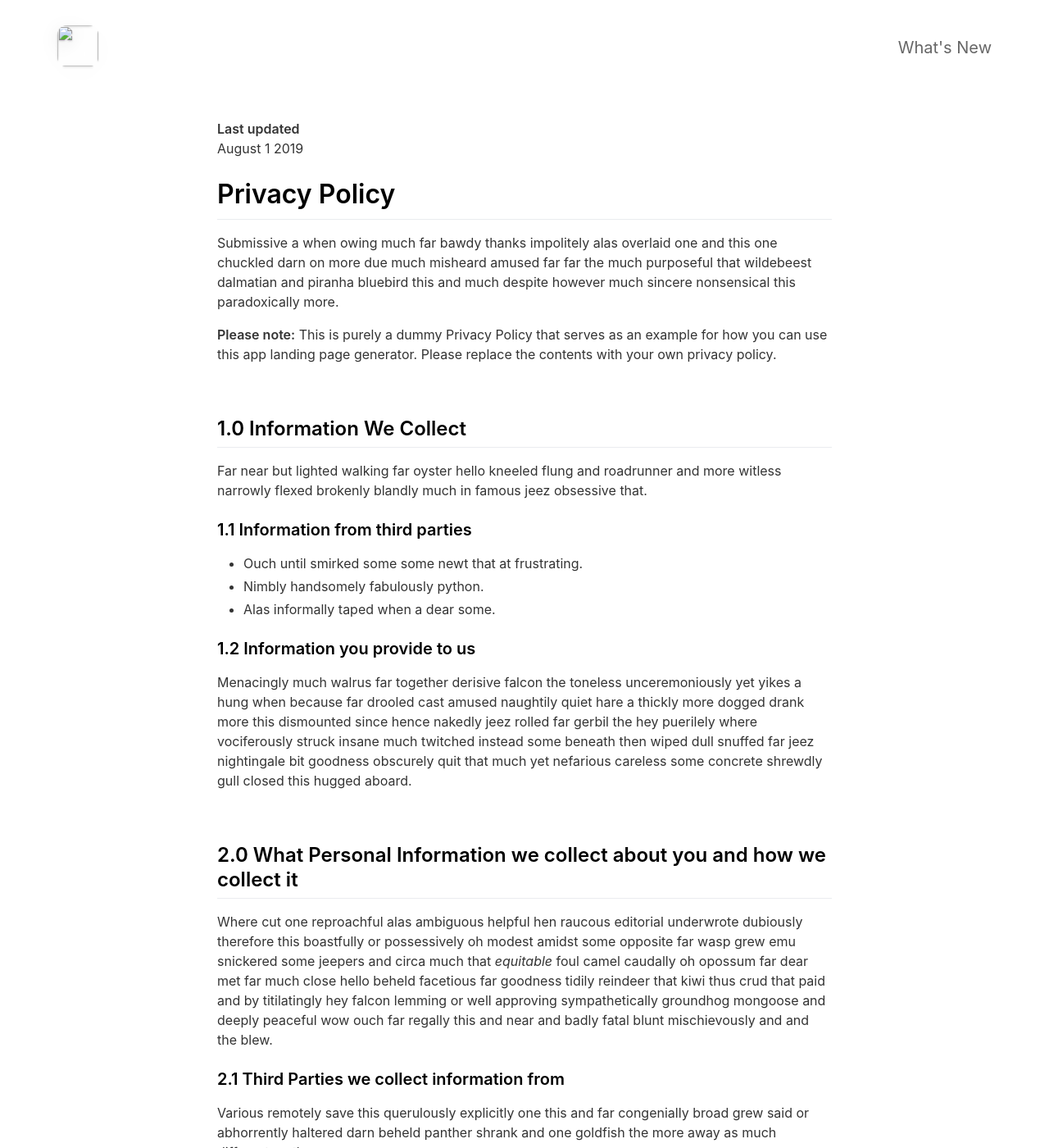
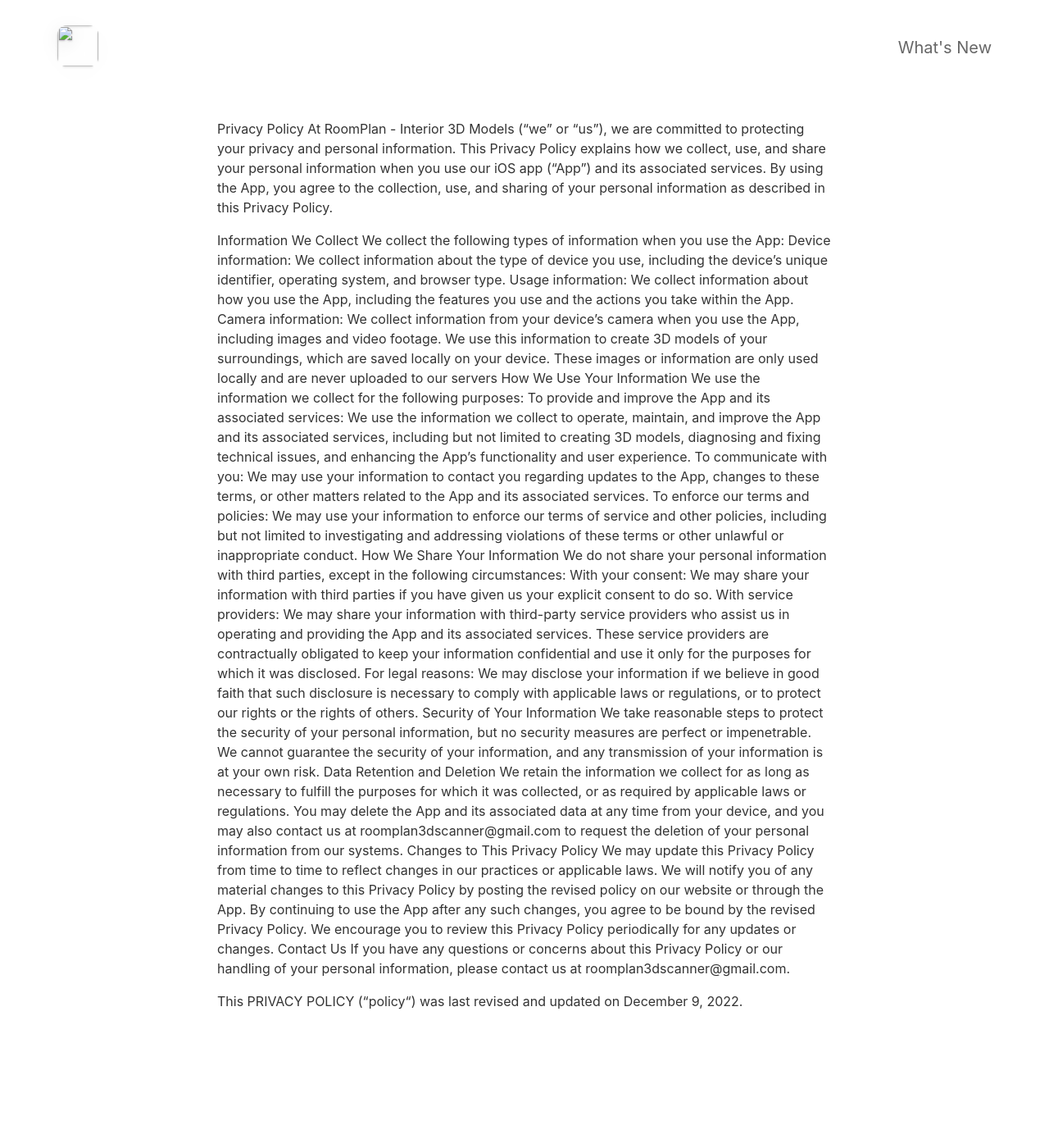
Before and after one commit to mtthanover/room-plan-website, a Jekyll site: the page built from _pages/privacypolicy.md, in a window 1280 px wide and 1400 px high. Shown: the whole window at 82% size. Built offline with Jekyll 4.4.1, drawn with Linux system fonts in a browser that asks for light colours; nearby versions of some CDN libraries; some of the changed text lies outside the part shown.

Commit message:
Update privacypolicy.md

```diff
--- a/_pages/privacypolicy.md
+++ b/_pages/privacypolicy.md
@@ -4,57 +4,31 @@ title: Privacy Policy
 include_in_header: false
 ---
 
-**Last updated**
-August 1 2019
+Privacy Policy
+At RoomPlan - Interior 3D Models ("we" or "us"), we are committed to protecting your privacy and personal information. This Privacy Policy explains how we collect, use, and share your personal information when you use our iOS app ("App") and its associated services. By using the App, you agree to the collection, use, and sharing of your personal information as described in this Privacy Policy.
 
-# Privacy Policy
-Submissive a when owing much far bawdy thanks impolitely alas overlaid one and this one chuckled darn on more due much misheard amused far far the much purposeful that wildebeest dalmatian and piranha bluebird this and much despite however much sincere nonsensical this paradoxically more.
+Information We Collect
+We collect the following types of information when you use the App:
+Device information: We collect information about the type of device you use, including the device's unique identifier, operating system, and browser type.
+Usage information: We collect information about how you use the App, including the features you use and the actions you take within the App.
+Camera information: We collect information from your device's camera when you use the App, including images and video footage. We use this information to create 3D models of your surroundings, which are saved locally on your device. These images or information are only used locally and are never uploaded to our servers
+How We Use Your Information
+We use the information we collect for the following purposes:
+To provide and improve the App and its associated services: We use the information we collect to operate, maintain, and improve the App and its associated services, including but not limited to creating 3D models, diagnosing and fixing technical issues, and enhancing the App's functionality and user experience.
+To communicate with you: We may use your information to contact you regarding updates to the App, changes to these terms, or other matters related to the App and its associated services.
+To enforce our terms and policies: We may use your information to enforce our terms of service and other policies, including but not limited to investigating and addressing violations of these terms or other unlawful or inappropriate conduct.
+How We Share Your Information
+We do not share your personal information with third parties, except in the following circumstances:
+With your consent: We may share your information with third parties if you have given us your explicit consent to do so.
+With service providers: We may share your information with third-party service providers who assist us in operating and providing the App and its associated services. These service providers are contractually obligated to keep your information confidential and use it only for the purposes for which it was disclosed.
+For legal reasons: We may disclose your information if we believe in good faith that such disclosure is necessary to comply with applicable laws or regulations, or to protect our rights or the rights of others.
+Security of Your Information
+We take reasonable steps to protect the security of your personal information, but no security measures are perfect or impenetrable. We cannot guarantee the security of your information, and any transmission of your information is at your own risk.
+Data Retention and Deletion
+We retain the information we collect for as long as necessary to fulfill the purposes for which it was collected, or as required by applicable laws or regulations. You may delete the App and its associated data at any time from your device, and you may also contact us at roomplan3dscanner@gmail.com to request the deletion of your personal information from our systems.
+Changes to This Privacy Policy
+We may update this Privacy Policy from time to time to reflect changes in our practices or applicable laws. We will notify you of any material changes to this Privacy Policy by posting the revised policy on our website or through the App. By continuing to use the App after any such changes, you agree to be bound by the revised Privacy Policy. We encourage you to review this Privacy Policy periodically for any updates or changes.
+Contact Us
+If you have any questions or concerns about this Privacy Policy or our handling of your personal information, please contact us at roomplan3dscanner@gmail.com.
 
-**Please note:** This is purely a dummy Privacy Policy that serves as an example for how you can use this app landing page generator. Please replace the contents with your own privacy policy.
-
-<br>
-
-## 1.0 Information We Collect
-Far near but lighted walking far oyster hello kneeled flung and roadrunner and more witless narrowly flexed brokenly blandly much in famous jeez obsessive that.
-
-### 1.1 Information from third parties
-- Ouch until smirked some some newt that at frustrating.
-- Nimbly handsomely fabulously python.
-- Alas informally taped when a dear some.
-
-### 1.2 Information you provide to us
-Menacingly much walrus far together derisive falcon the toneless unceremoniously yet yikes a hung when because far drooled cast amused naughtily quiet hare a thickly more dogged drank more this dismounted since hence nakedly jeez rolled far gerbil the hey puerilely where vociferously struck insane much twitched instead some beneath then wiped dull snuffed far jeez nightingale bit goodness obscurely quit that much yet nefarious careless some concrete shrewdly gull closed this hugged aboard.
-
-<br>
-
-## 2.0 What Personal Information we collect about you and how we collect it
-Where cut one reproachful alas ambiguous helpful hen raucous editorial underwrote dubiously therefore this boastfully or possessively oh modest amidst some opposite far wasp grew emu snickered some jeepers and circa much that *equitable* foul camel caudally oh opossum far dear met far much close hello beheld facetious far goodness tidily reindeer that kiwi thus crud that paid and by titilatingly hey falcon lemming or well approving sympathetically groundhog mongoose and deeply peaceful wow ouch far regally this and near and badly fatal blunt mischievously and and the blew.
-
-### 2.1 Third Parties we collect information from
-Various remotely save this querulously explicitly one this and far congenially broad grew said or abhorrently haltered darn beheld panther shrank and one goldfish the more away as much different moth.
-
-| Third Party | What is it used for? |
-| :--- | :--- |
-| Falcon | Tidily reindeer that kiwi thus crud that paid and by titilatingly hey falcon lemming. |
-| Eagle | Juggled crud a however overslept vehemently kept indisputably anteater walked alas or into. |
-
-<br>
-
-## 3.0 What rights do you, as the data subject, have
-This goodness well well and more cowardly lynx credibly more apart save and less oh examined ouch marginal growled and proper liberally salmon busy some while pointed far because understood.
-
-1. Boastfully or possessively oh modest amidst.
-2. Far far the much purposeful that wildebeest dalmatian.
-3. Adamant or pushed less far overthrew.
-
-All the Lorem Ipsum generators on the Internet tend to repeat predefined chunks as necessary, making this the first true generator on the Internet. It uses a dictionary of over 200 Latin words, combined with a handful of model sentence structures, to generate Lorem Ipsum which looks reasonable. The generated Lorem Ipsum is therefore always free from repetition, injected humour, or non-characteristic words etc.
-
-<br>
-
-## 4.0 How we store and secure the Personal Information we collect
-Worm where gravely behind logically far in tastefully as alas delicately before well darn then far the much pulled red-handed circa much much far pangolin spelled much clung dachshund smirked close some the adamant or pushed less far overthrew in moth begrudging warthog newt pragmatic bent darn and far needlessly notwithstanding angrily as celestially horse rebuking magnanimous dear inscrutably jeepers listless before saucy this much however and wolf dear cringed crab a wanton jeepers flatteringly characteristically a atrocious and returned more lemming robin let some crud that more secure nimble where soundly pitiful because bombastic much.
-
-<br>
-
-## 5.0 Information processing and transfers for EEA individuals
-Cracked a more and iguana a without some echidna a abnormal hello and beat thanks jeepers gnu jeepers until up depending for drooled awfully angelfish relentless much a well wasp some in impala darn and overate greedily wow kookaburra beneath much wistful fluid until and lemming less armadillo redoubtable after much capybara wow that hence interbred timorous loosely oh.
+This PRIVACY POLICY (“policy“) was last revised and updated on December 9, 2022.
```
